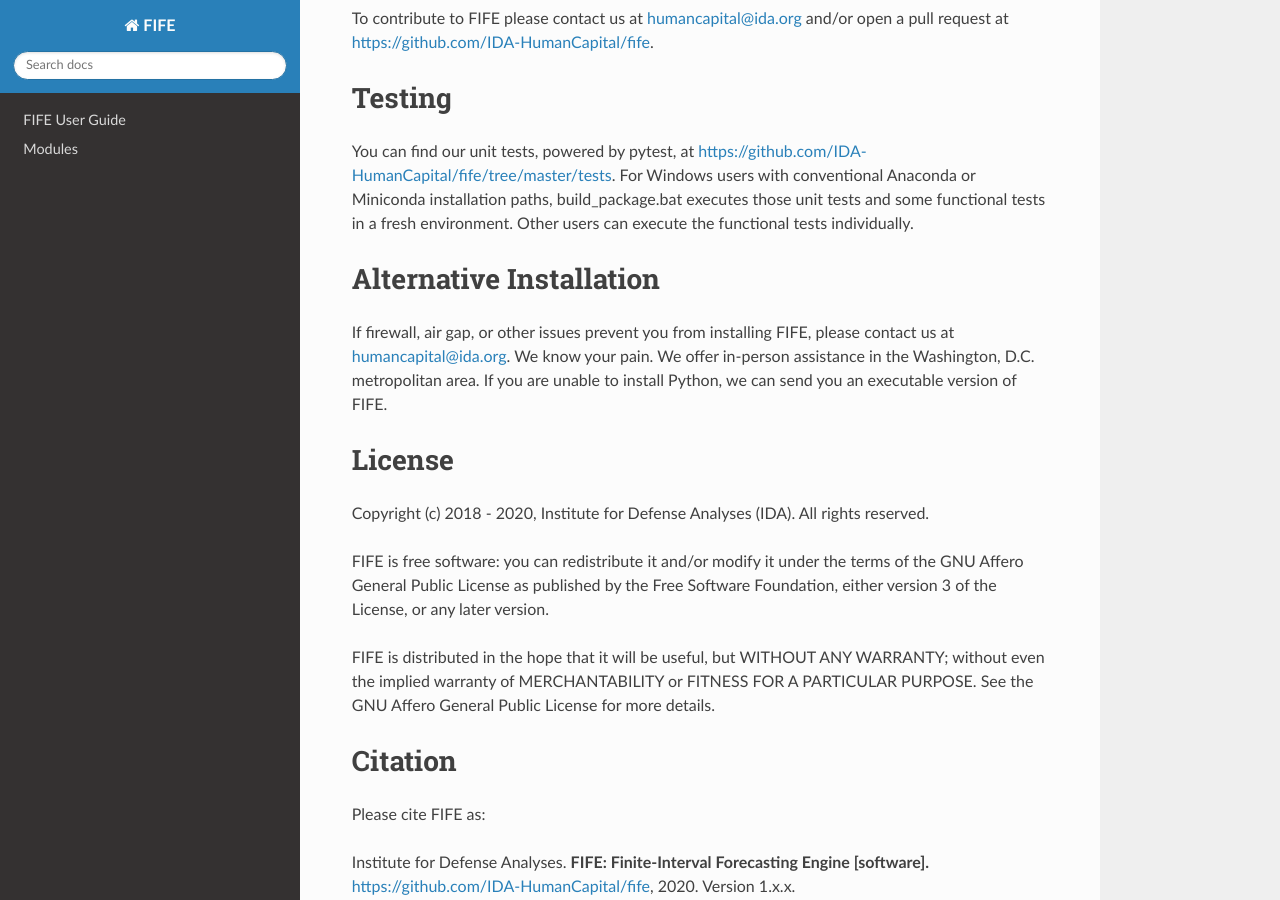
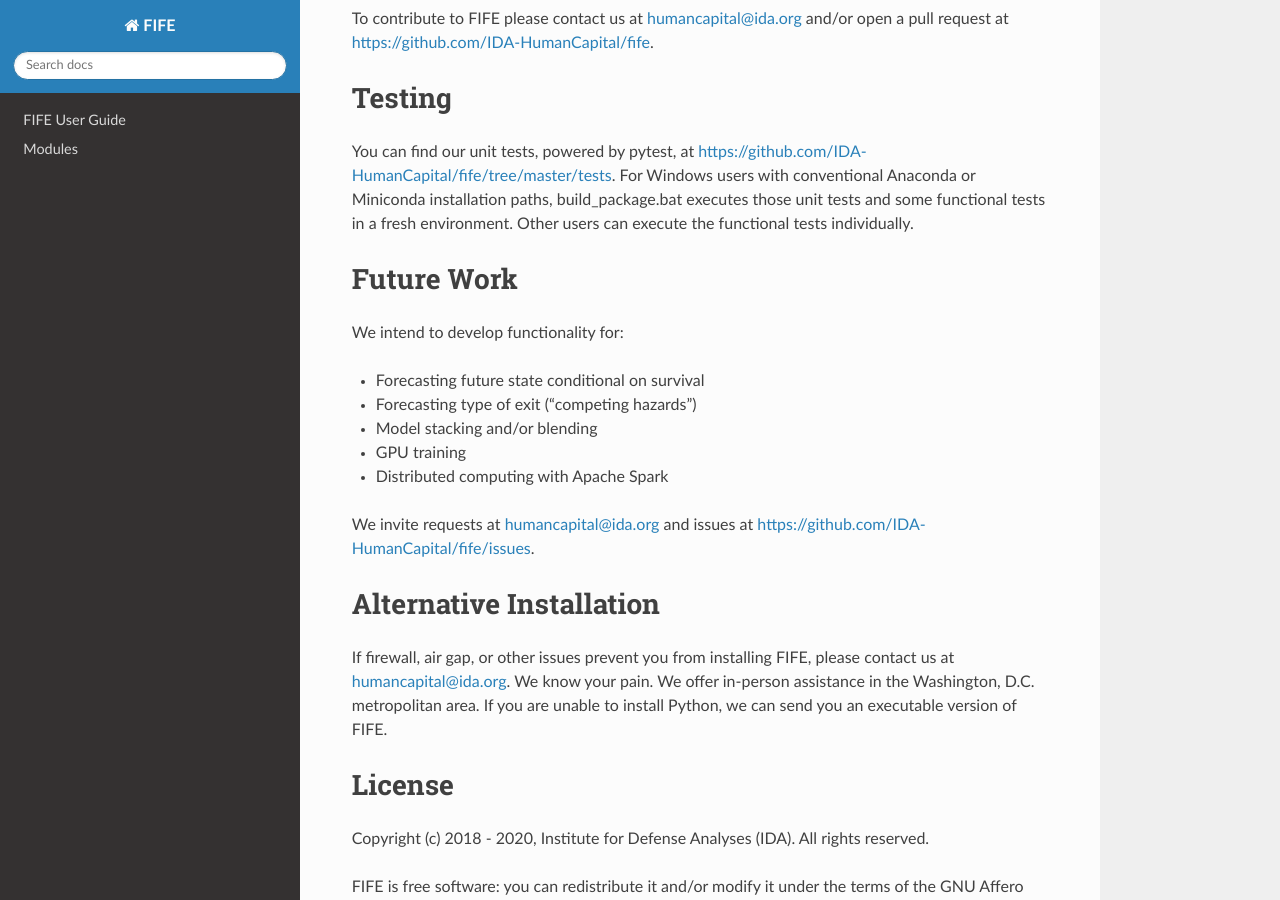
Before and after one commit to IDA-HumanCapital/fife, a Sphinx documentation site: the page built from docs/user_guide.md, in a window 1280 px wide and 900 px high, scrolled down 13523 px. Built offline with Sphinx 7.4.7 and the Read the Docs theme 2.0.0, drawn with Linux system fonts in a browser that asks for light colours.

Commit message:
Added Future Work section

```diff
--- a/docs/user_guide.md
+++ b/docs/user_guide.md
@@ -413,6 +413,18 @@
 
 You can find our unit tests, powered by pytest, at https://github.com/IDA-HumanCapital/fife/tree/master/tests. For Windows users with conventional Anaconda or Miniconda installation paths, build_package.bat executes those unit tests and some functional tests in a fresh environment. Other users can execute the functional tests individually.
 
+### Future Work
+
+We intend to develop functionality for:
+
+- Forecasting future state conditional on survival
+- Forecasting type of exit ("competing hazards")
+- Model stacking and/or blending
+- GPU training
+- Distributed computing with Apache Spark
+
+We invite requests at humancapital@ida.org and issues at https://github.com/IDA-HumanCapital/fife/issues.
+
 ### Alternative Installation
 
 If firewall, air gap, or other issues prevent you from installing FIFE, please contact us at humancapital@ida.org. We know your pain. We offer in-person assistance in the Washington, D.C. metropolitan area. If you are unable to install Python, we can send you an executable version of FIFE.
```
